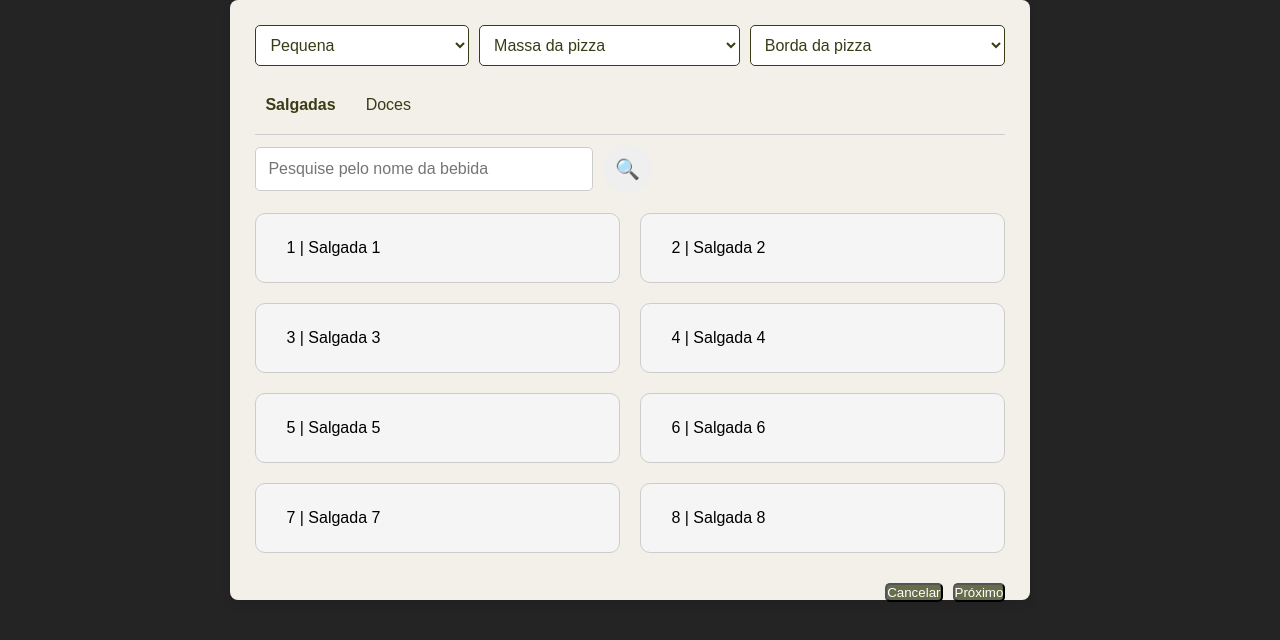
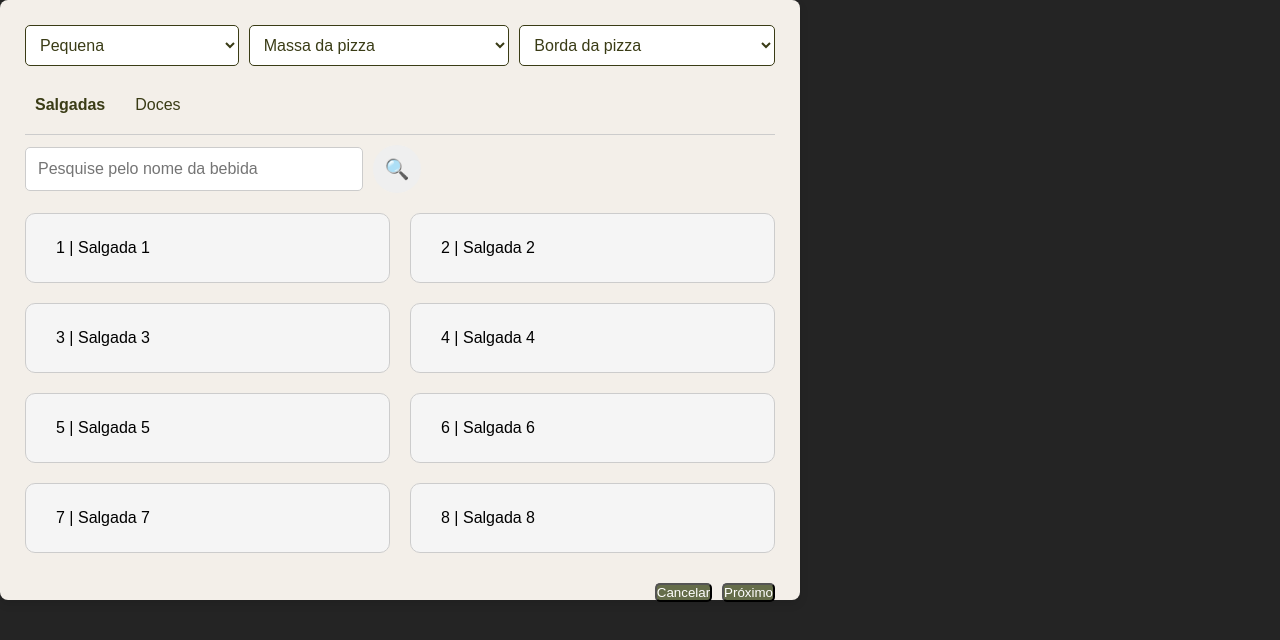
Before and after one commit to Orderize/site, a React (Vite) app: page /modal/sabores in a window 1280 px wide. Shown: the top 640 px of the page. Built offline with nearby package versions, Linux system fonts and the light colour scheme.

Commit message:
[FEAT] arrumando a responsividade da tela

```diff
--- a/src/components/modal/flavor/flavor.css
+++ b/src/components/modal/flavor/flavor.css
@@ -1,4 +1,4 @@
-  .container-flavor {
+  .modal-container-flavor {
     display: flex;
     flex-direction: column;
     align-items: center;
--- a/src/components/modal/flavor/flavor.jsx
+++ b/src/components/modal/flavor/flavor.jsx
@@ -23,7 +23,7 @@
   };
 
   return (
-    <div className="container-flavor">
+    <div className="modal-container-flavor">
       <div className="pizza-options-flavor">
         <select className="pizza-dropdown-flavor">
           <option>Pequena</option>
--- a/src/pages/new_order/order.css
+++ b/src/pages/new_order/order.css
@@ -1,6 +1,6 @@
 .container-order {
-    width: 85%;
-    height: 100vh;
+    min-width: 82%;
+    min-height: 100vh;
 
     background-color: #F3EFE9;
     color: #3A3C16;
--- a/src/pages/options/flavor.css
+++ b/src/pages/options/flavor.css
@@ -83,7 +83,7 @@
 
     .container-flavor {
         width: 82%;
-        height: 100vh;
+        min-height: 100vh;
 
         background-color: #F3EFE9;
         color: #3A3C16;
```
